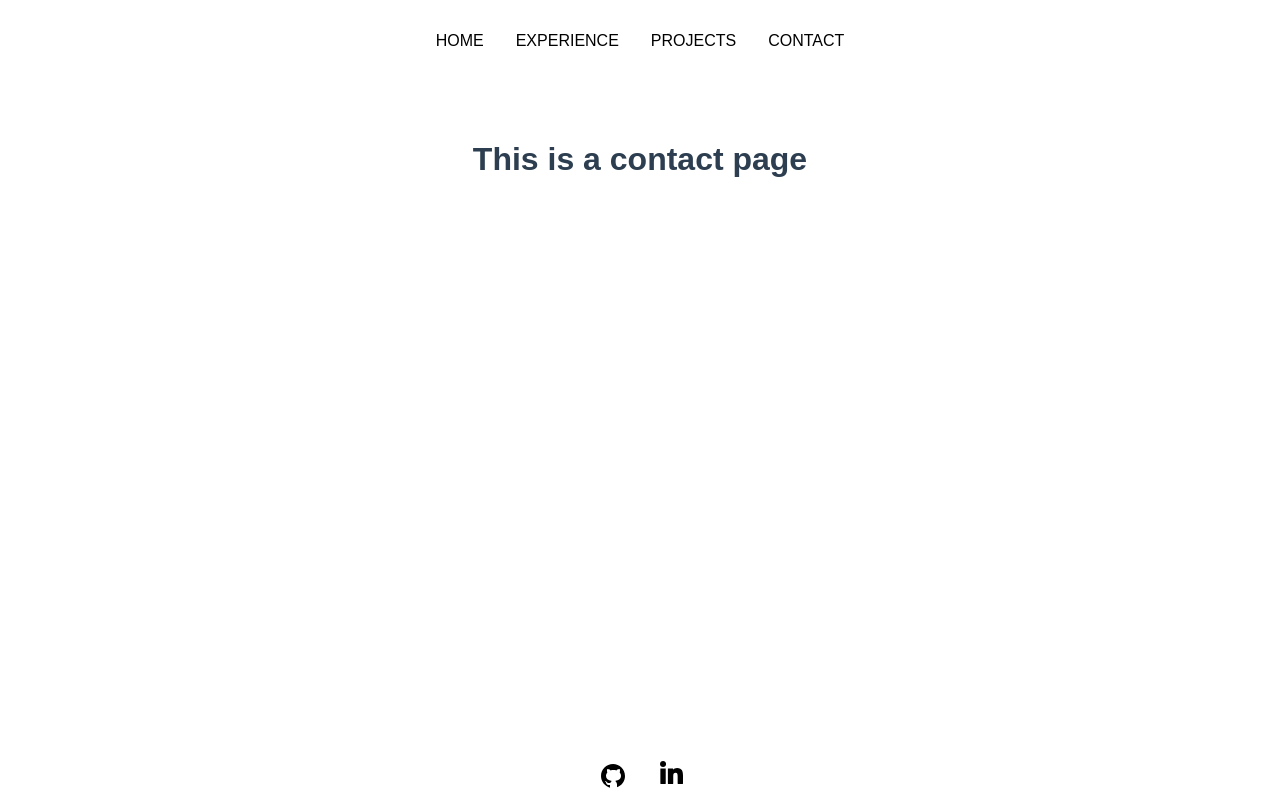
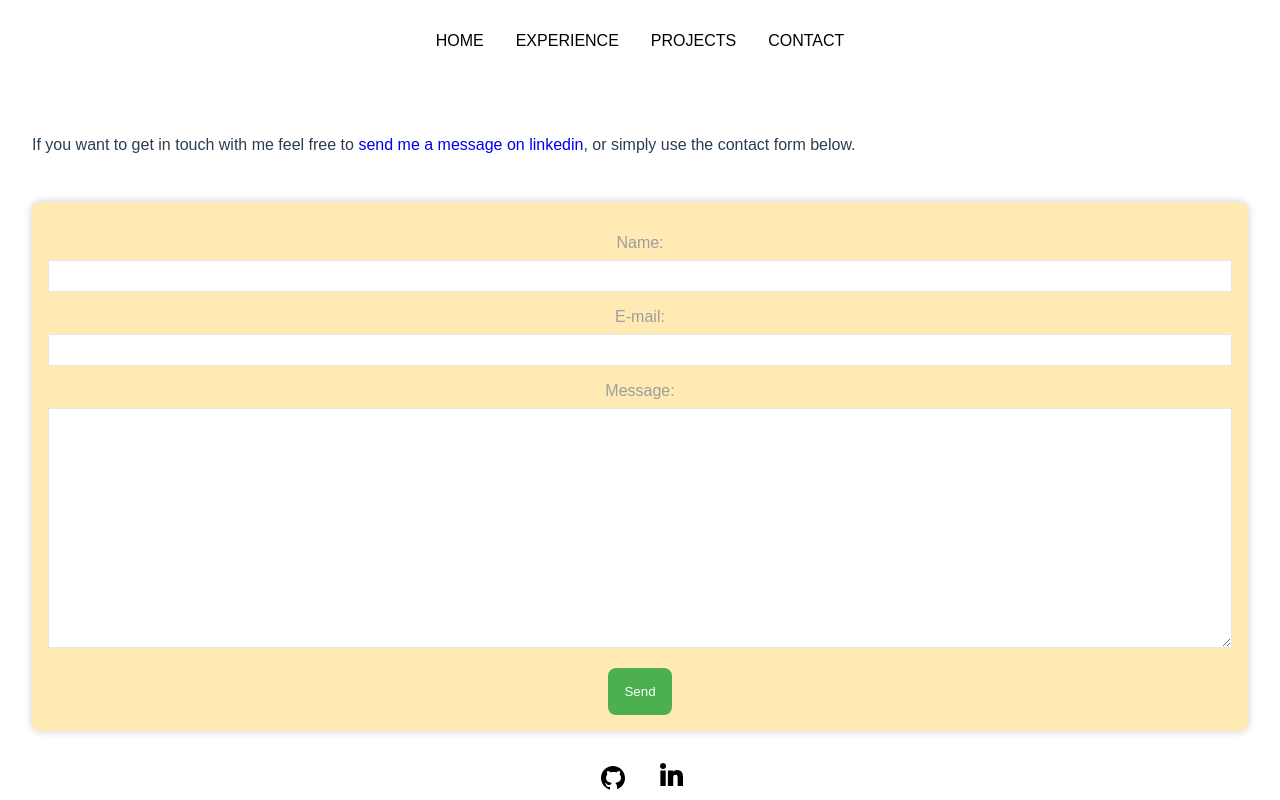
Before and after one commit to Estridha/MyPortfolioWebsite, a Vue app in the folder website/: page /contact in a window 1280 px wide. Built offline with nearby package versions, Linux system fonts and the light colour scheme.

Commit message:
added ContactForm component and successview

```diff
--- a/website/src/components/BaseProjectBlock.vue
+++ b/website/src/components/BaseProjectBlock.vue
@@ -50,6 +50,7 @@ export default {
   text-align: left;
   margin: 1rem 2rem;
   padding: 1rem 3rem;
+  max-height: min-content;
 
   @media only screen and (max-width: 740px) {
     padding: 1rem;
--- /dev/null
+++ b/website/src/components/ContactForm.vue
@@ -0,0 +1,100 @@
+<template>
+  <div class="desc-container">
+    <p>If you want to get in touch with me feel free to
+    <a href="https://www.linkedin.com/in/estridhassbring/">send me a message on linkedin</a>,
+    or simply use the contact form below.</p>
+  </div>
+  <div class="main-container">
+    <form
+      class="form-group"
+      action="https://formsubmit.co/6b09b0cefdfd08ac5ba34b5da89d946c"
+      method="POST"
+    >
+      <!-- Honeypot -->
+      <input type="text" name="_honey" style="display: none" />
+      <!-- Disable Captcha -->
+      <input type="hidden" name="_captcha" value="false" />
+      <input
+        type="hidden"
+        name="_next"
+        value="http://localhost:8080/contact/success"
+      />
+      <div class="form-group">
+        <label for="name">Name:</label>
+        <input type="text" name="Name" required />
+      </div>
+      <div class="form-group">
+        <label for="email">E-mail:</label>
+        <input type="email" name="E-mail" required />
+      </div>
+      <div class="form-group">
+        <label for="message">Message:</label>
+        <textarea name="Message" rows="10" required></textarea>
+      </div>
+      <div class="button-container">
+        <BaseButton type="primary" title="Send" />
+      </div>
+    </form>
+  </div>
+</template>
+
+<script>
+import BaseButton from "./BaseButton.vue";
+export default {
+  name: "ContactForm",
+  components: {
+    BaseButton,
+  },
+  methods: {
+    sayHello() {
+      console.log("hello");
+    },
+  },
+};
+</script>
+
+<style lang="scss" scoped>
+.title {
+  @media only screen and (max-width: 450px) {
+    display: none;
+  }
+}
+
+.desc-container {
+  display: flex;
+  padding: 0 2rem;
+  text-align: left;
+}
+.main-container {
+  padding: 1rem;
+  box-shadow: 0px 0px 0.5rem #00000033;
+  border-radius: 8px;
+  margin: 2rem;
+  background-color: #ffb8034b;
+
+  .form-group {
+    margin-top: 1rem;
+    font-size: 1rem;
+    color: #9e9e9e;
+    input {
+      height: 2rem;
+    }
+    textarea {
+      height: 15rem;
+    }
+  }
+  .form-group input,
+  .form-group textarea {
+    width: 100%;
+    border: 1px solid rgba(128, 128, 128, 0.199);
+    margin-top: 0.5rem;
+  }
+  textarea {
+    resize: vertical;
+  }
+
+  .button-container {
+    margin-top: 1rem;
+  }
+}
+</style>
--- a/website/src/router/index.js
+++ b/website/src/router/index.js
@@ -2,8 +2,8 @@ import { createRouter, createWebHistory } from 'vue-router'
 import HomeView from '../views/HomeView.vue'
 import ExperienceView from '../views/ExperienceView.vue'
 import ProjectsView from '../views/ProjectsView.vue'
-import ContactView from '../views/ContactView.vue'
-
+import ContactView from '../views/contactview/ContactView.vue'
+import ContactViewSuccess from '../views/contactview/ContactViewSuccess.vue'
 
 const routes = [
   {
@@ -26,6 +26,11 @@ const routes = [
     name: 'contact',
     component: ContactView
   },
+  {
+    path: '/contact/success',
+    name: 'message sent',
+    component: ContactViewSuccess
+  },
 ]
 
 const router = createRouter({
--- a/website/src/views/ContactView.vue
+++ /dev/null
@@ -1,13 +0,0 @@
-<template>
-    <div class="contact">
-      <h1>This is a contact page</h1>
-    </div>
-  </template>
-
-  <script>
-  // @ is an alias to /src
-
-  export default {
-    name: 'ContactView',
-  }
-  </script>
--- /dev/null
+++ b/website/src/views/contactview/ContactView.vue
@@ -0,0 +1,13 @@
+<template>
+  <ContactForm />
+</template>
+
+<script>
+import ContactForm from "@/components/ContactForm.vue";
+export default {
+  name: "ContactView",
+  components: {
+    ContactForm,
+  },
+};
+</script>
--- /dev/null
+++ b/website/src/views/contactview/ContactViewSuccess.vue
@@ -0,0 +1,48 @@
+<template>
+  <div class="wrapper">
+    <div class="message-container">
+      <h3>Message was sent!</h3>
+      <p>
+        Your message was sent successfully, I will get back to you as fast as I
+        can!
+      </p>
+    </div>
+    <BaseButton title="Go Back" @userClicked="$router.push('/contact')" />
+  </div>
+</template>
+
+<script>
+import BaseButton from "@/components/BaseButton.vue";
+
+export default {
+  name: "ContactView",
+  components: { BaseButton },
+};
+</script>
+
+<style scoped lang="scss">
+.wrapper {
+  display: flex;
+  justify-content: center;
+  flex-direction: column;
+  align-items: center;
+  height: 80%;
+
+  .message-container {
+    margin: 2rem;
+    padding: 1rem;
+    background: green;
+    border-radius: 8px;
+
+    p {
+      margin: 2rem;
+    }
+
+    h3 {
+      @media only screen and (max-width: 740px) {
+        display: none;
+      }
+    }
+  }
+}
+</style>
```
